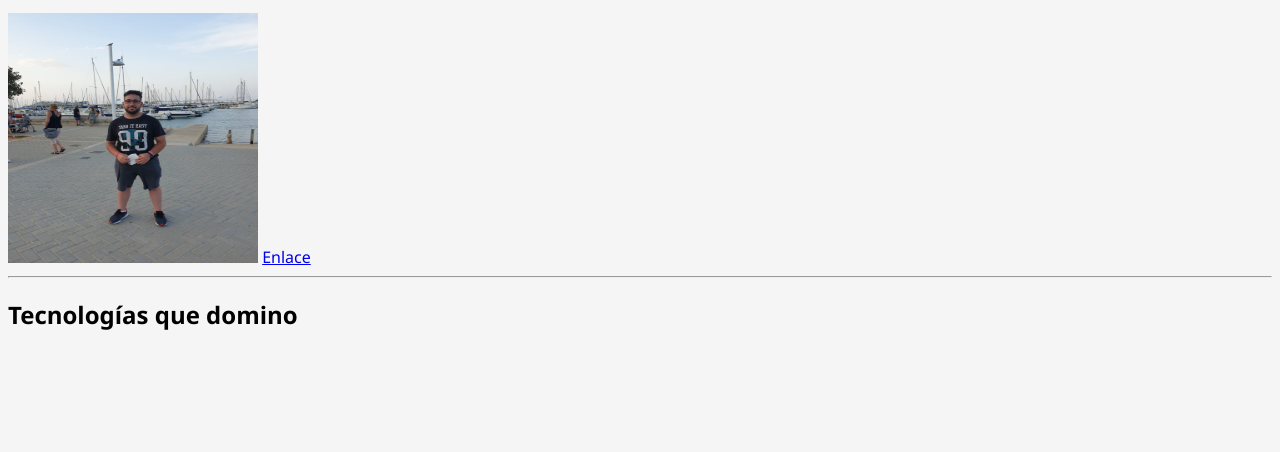
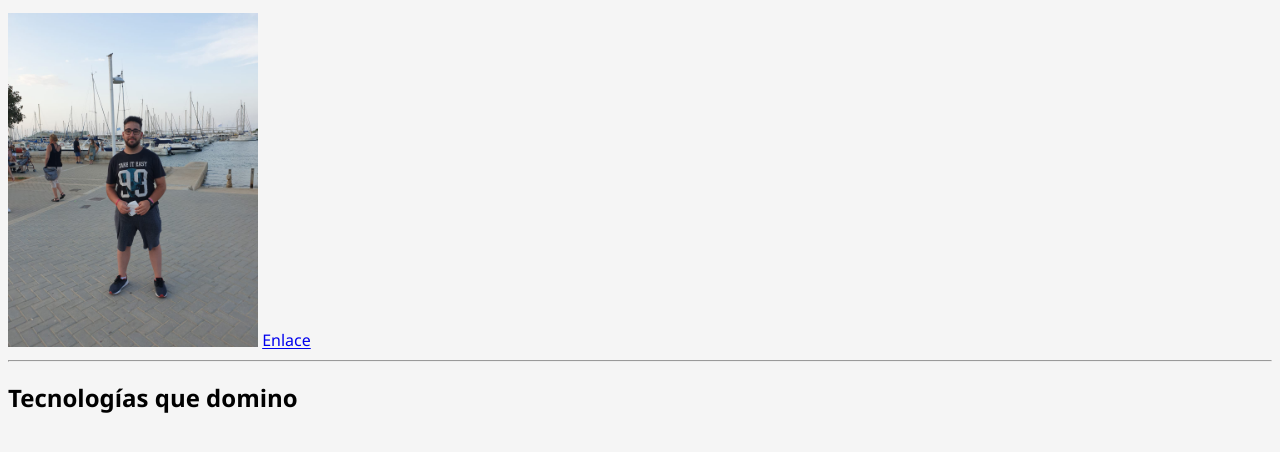
Before and after one commit to AntonioPtnR/AntonioPtnR.github.io, a plain HTML site: page index.html in a window 1280 px wide. Shown: the part 220-672 px from the top of the page. Drawn offline with Linux system fonts and the light colour scheme.

Commit message:
problema_foto

```diff
--- a/index.html
+++ b/index.html
@@ -21,7 +21,7 @@
 				En cuanto a mi personalidad, la considero bastante receptiva, estoy cómodo cuando trabajo con otras personas, ya que también me gusta ayudar y aprender de ellas.<br>
 
 			</p>
-			<img src="foto_web_1.jpg" width="250px" height="250px" >
+			<img src="foto_web_1.jpg" width="250px" class="img-responsive" >
 			<a href="pagina2.html">Enlace</a> <!--Enlace a una página en local, con https:// es una página de internet-->
 			<hr> <!--Poner una línea para diferenciar párrafos-->
 
```
